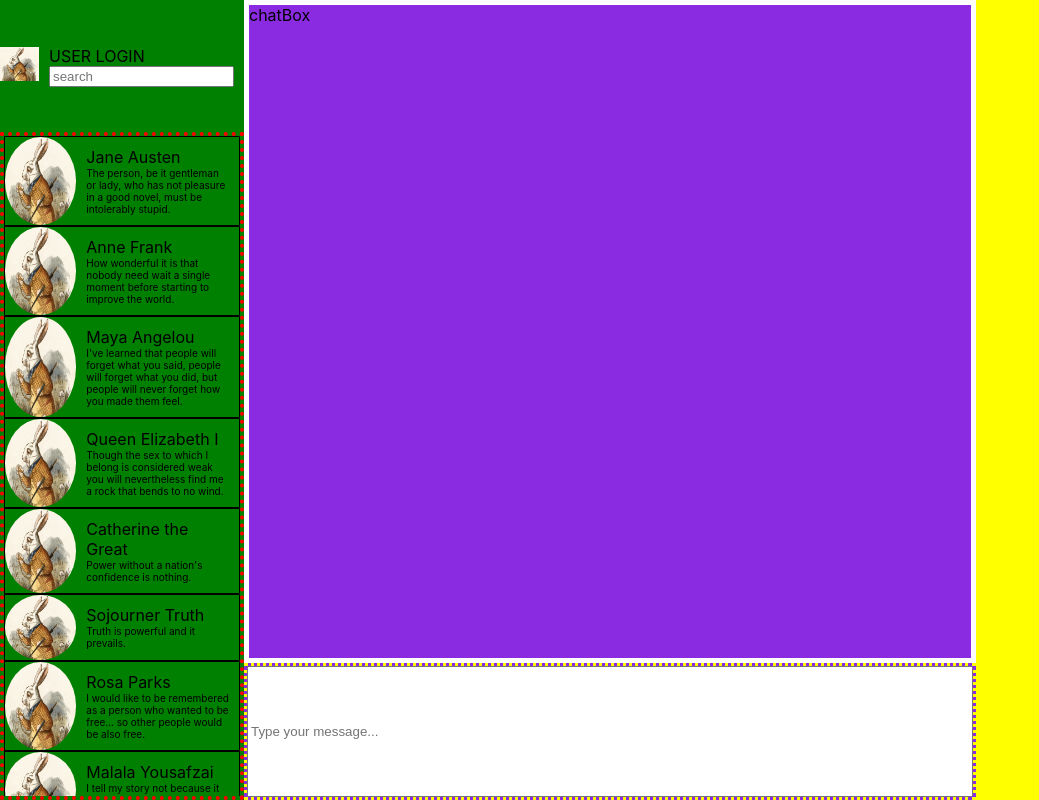
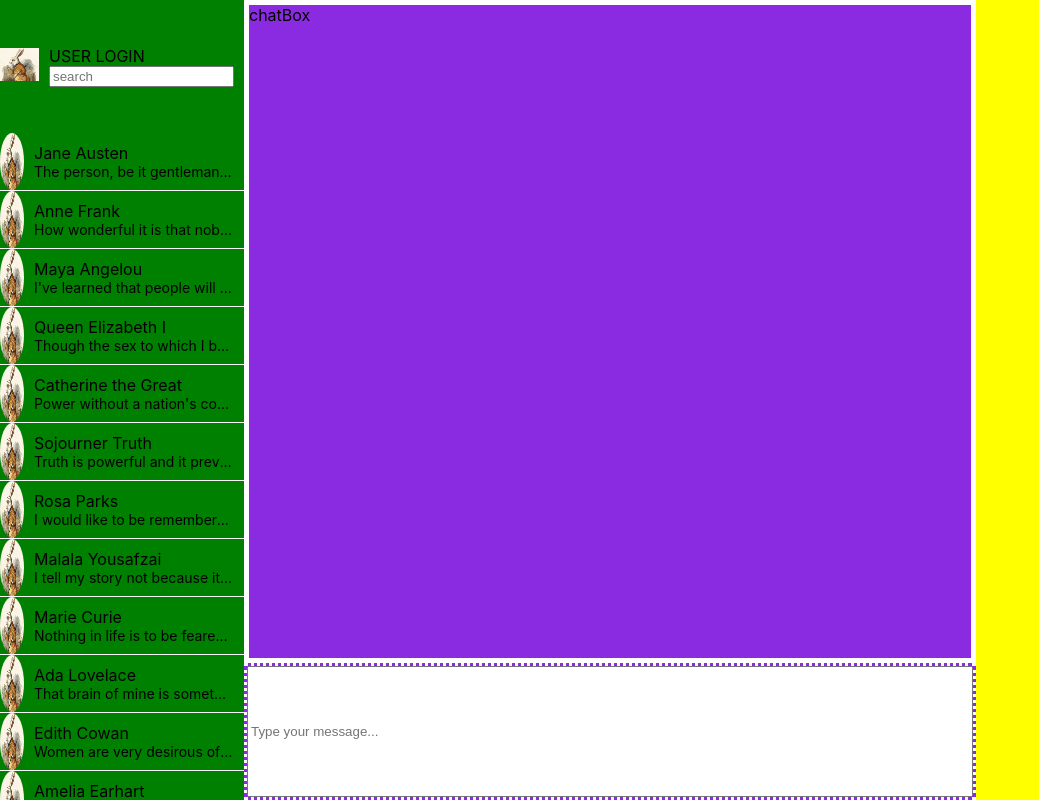
Before and after one commit to 1n3ffbl3/chat4people, a React (Create React App) app in the folder frontend/: page / in a window 1280 px wide. Shown: the whole page, without its empty margins (0-1039 px from the left). Built offline with nearby package versions, Linux system fonts and the light colour scheme.

Commit message:
Put sass variables into use

```diff
--- a/frontend/src/components/ChatBox/ChatBox.module.scss
+++ b/frontend/src/components/ChatBox/ChatBox.module.scss
@@ -1,5 +1,7 @@
+@import "utilities/variables";
+
 .chatContainer {
-  background-color: blueviolet;
+  background-color: $blueviolet;
   box-sizing: border-box;
   height: 100vh;
   padding: 30px;
@@ -11,14 +13,14 @@
 }
 
 .chatBox {
-  border: 5px solid white;
+  border: 5px solid $white;
   padding: 0;
   margin: 0;
   flex: 10;
 }
 
 .messageBox {
-  border: 3px dotted yellow;
+  border: 3px dotted $color-primary;
   padding: 0;
   margin: 0;
   flex: 2;
--- a/frontend/src/components/UserBox/ContactItem.module.scss
+++ b/frontend/src/components/UserBox/ContactItem.module.scss
@@ -1,5 +1,7 @@
+@import "utilities/variables";
+
 .item {
-  border: 1px solid black;
+  border-bottom: 1px solid $color-primary;
   display: flex;
 }
 
@@ -17,13 +19,17 @@
   flex: 2;
   display: flex;
   flex-direction: column;
-  padding: 10px;
+  padding: $small;
 }
 
 .name {
-  font-size: 16px;
+  font-size: $extra-large;
 }
 
 .msg {
-  font-size: 10px;
+  font-size: $large;
+  width: 200px;
+  overflow: hidden;
+  text-overflow: ellipsis;
+  white-space: nowrap;
 }
--- a/frontend/src/components/UserBox/ContactList.module.scss
+++ b/frontend/src/components/UserBox/ContactList.module.scss
@@ -1,5 +1,4 @@
 .contactList {
-  border: 4px dotted red;
   flex: 5;
   display: flex;
   flex-direction: column;
--- /dev/null
+++ b/frontend/utilities/_variables.scss
@@ -0,0 +1,14 @@
+//sizes
+$extra-small: 8px;
+$small: 10px;
+$medium: 12px;
+$large: 14px;
+$extra-large: 16px;
+
+
+//colors
+$color-primary: #F9F9F9;
+$black: black;
+$blue: rgb(0, 83, 135);
+$blueviolet: blueviolet;
+$white: white;
```
